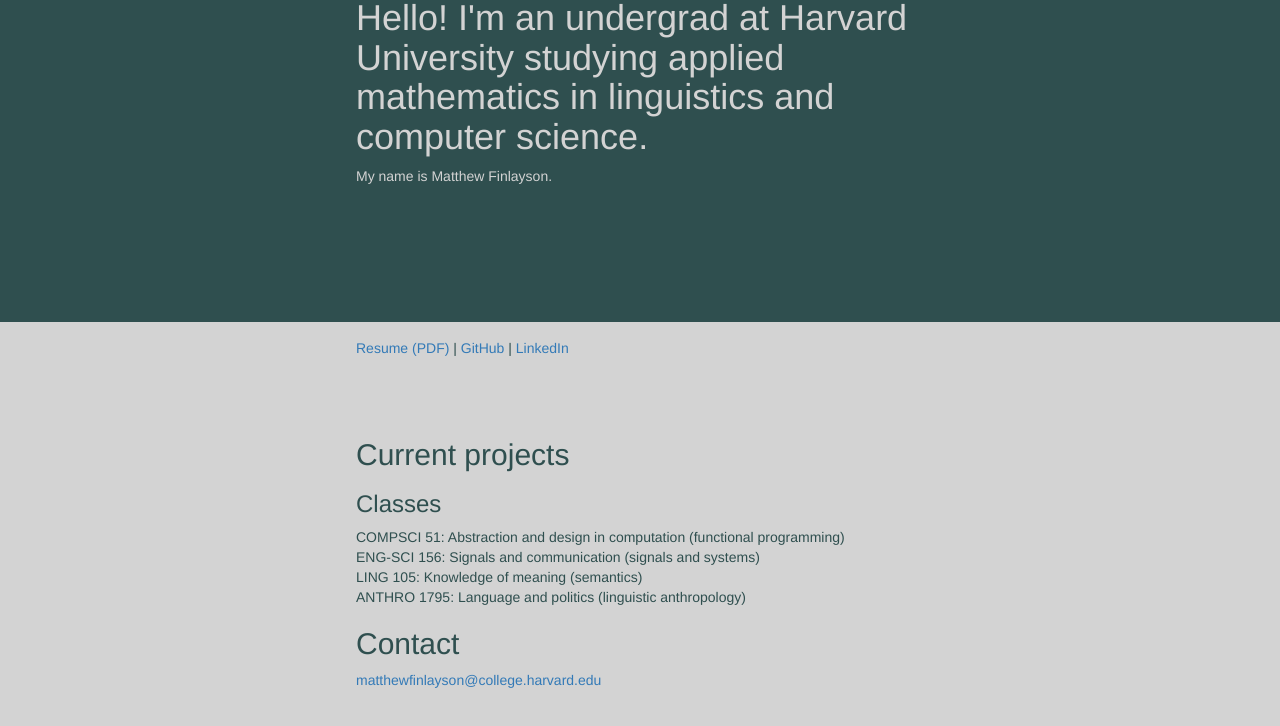
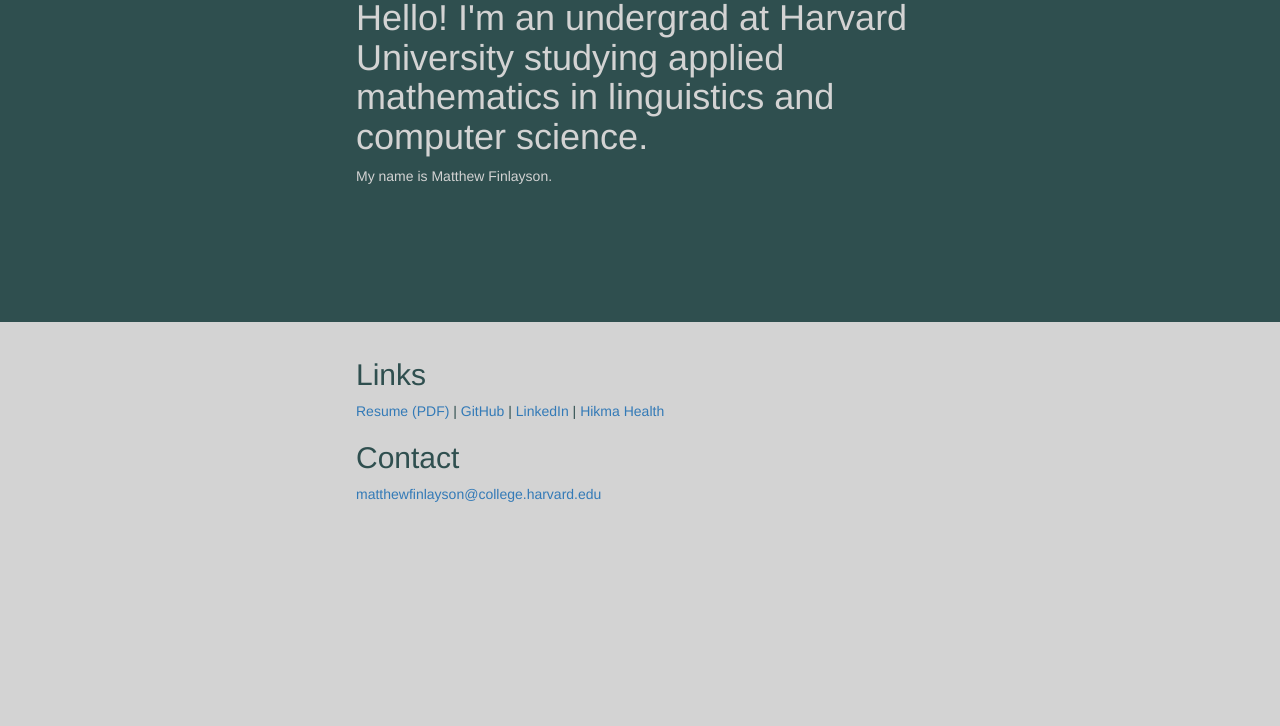
Before and after one commit to mattf1n/mattf1n.github.io, a plain HTML site: page index.html in a window 1280 px wide. Shown: the part 398-1124 px from the top of the page. Drawn offline with nearby package versions, Linux system fonts and the light colour scheme.

Commit message:
updated links

```diff
--- a/index.html
+++ b/index.html
@@ -19,34 +19,14 @@
       </div>
     </div>
     <div class="below below-jumbo">
-      <div class="content nav">
-        <!-- <a href="resume.html"/>
-          Online Resume
-        </a>
-        |  -->
-        <a href="https://drive.google.com/uc?export=download&amp;id=1iaJ9iUqI9GMjkuqIB5DtwZuo7B1pmyHS">
-          Resume (PDF)
-        </a>
-        |
-        <a href="https://github.com/mattf1n">
-          GitHub
-        </a>
-        |
-        <a href="https://www.linkedin.com/in/matthew-finlayson-651572108"/>
-          LinkedIn
-        </a>
-      </div>
       <div class="content">
-        <h2 id="currentprojects">Current projects</h2>
-        <h3 id="classes">Classes</h3>
-        <ul>
-          <li>COMPSCI 51: Abstraction and design in computation (functional programming)</li>
-          <li>ENG-SCI 156: Signals and communication (signals and systems)</li>
-          <li>LING 105: Knowledge of meaning (semantics)</li>
-          <li>ANTHRO 1795: Language and politics (linguistic anthropology)</li>
-        </ul>
+        <h2 id="links">Links</h2>
+        <p>
+          <a href="https://drive.google.com/uc?export=download&amp;id=1iaJ9iUqI9GMjkuqIB5DtwZuo7B1pmyHS">Resume (PDF)</a>
+          | <a href="https://github.com/mattf1n">GitHub</a> | <a href="https://www.linkedin.com/in/matthew-finlayson-651572108">LinkedIn</a>
+          | <a href="https://www.hikmahealth.org/">Hikma Health</a></p>
         <h2 id="contact">Contact</h2>
-        <a href="mailto:matthewfinlayson@college.harvard.edu">matthewfinlayson@college.harvard.edu</a>
+        <p><a href="mailto:matthewfinlayson@college.harvard.edu">matthewfinlayson@college.harvard.edu</a></p>
       </div>
     </div>
   </body>
```
